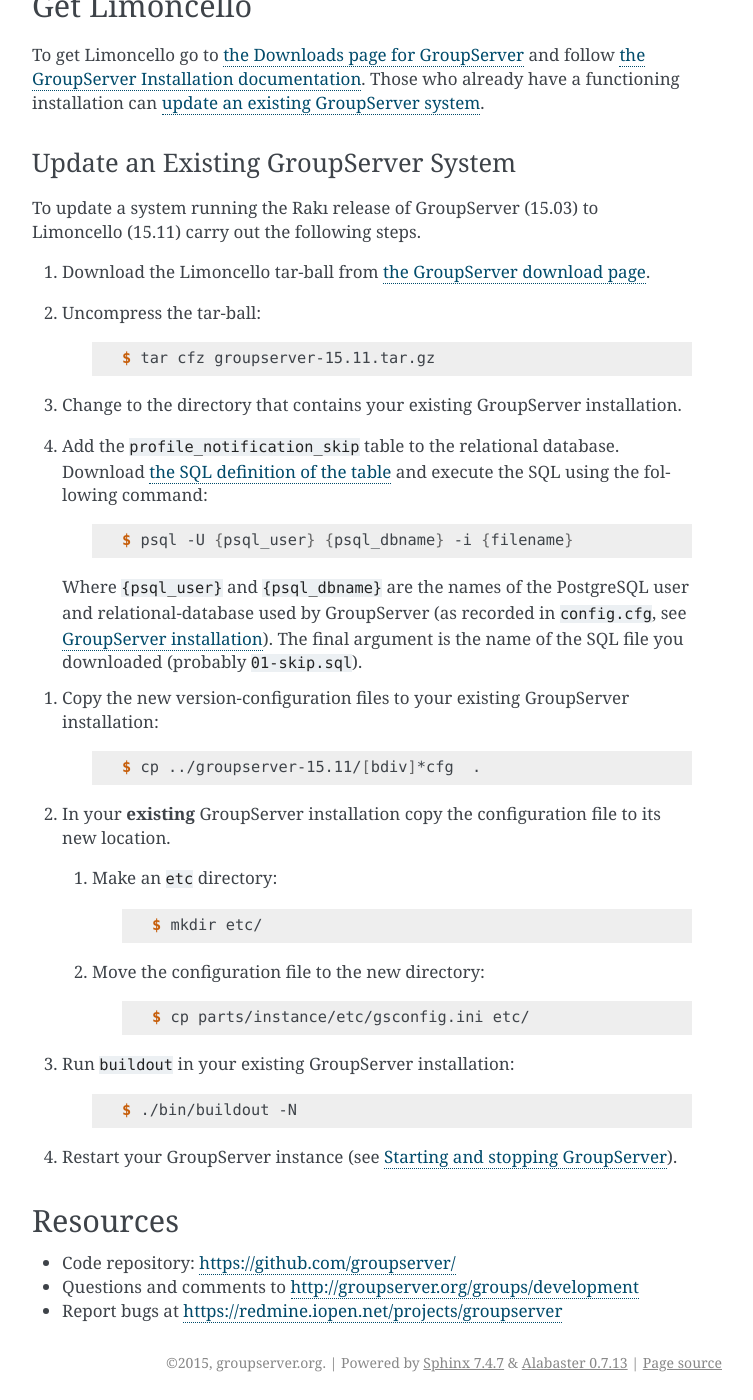
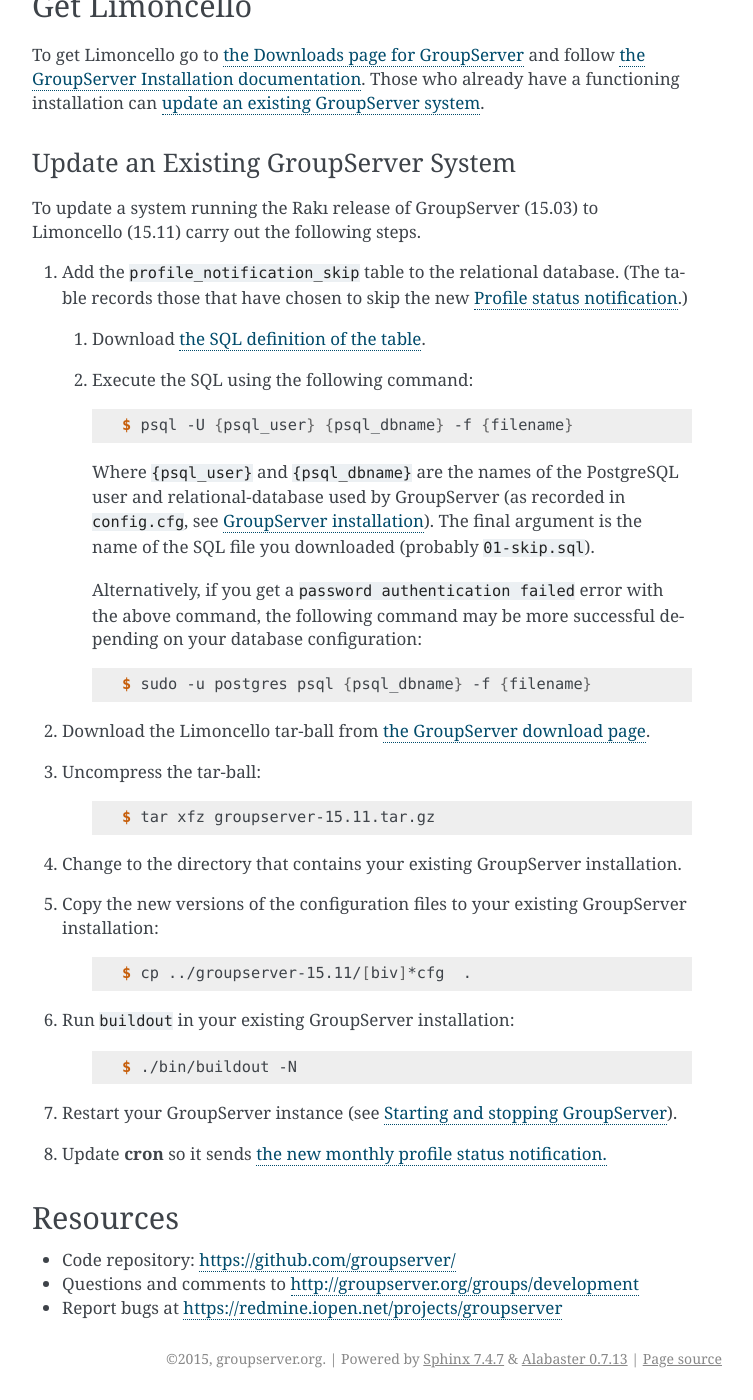
Before and after one commit to groupserver/buildout, a Sphinx documentation site: the page built from docs/release-notes-1511.rst, in a window 1280 px wide and 1400 px high, scrolled down 5773 px. Shown: the whole window, without its empty margins (388-1141 px from the left). Built offline with Sphinx 7.4.7, drawn with Linux system fonts in a browser that asks for light colours.

Commit message:
Updating how to upgrade a site

```diff
--- a/docs/cron.rst
+++ b/docs/cron.rst
@@ -62,6 +62,8 @@
 .. _the documentation for the senddigest command:
    https://groupserver.readthedocs.org/projects/gsgroupmessagestopicdigestsend/en/latest/command.html
 
+.. _profile status:
+
 ----------------------
 Monthly profile status
 ----------------------
--- a/docs/release-notes-1511.rst
+++ b/docs/release-notes-1511.rst
@@ -352,6 +352,38 @@
 To update a system running the Rakı release of GroupServer
 (15.03) to Limoncello (15.11) carry out the following steps.
 
+#.  Add the ``profile_notification_skip`` table to the relational
+    database. (The table records those that have chosen to skip
+    the new `Profile status notification`_.)
+
+    #.  Download `the SQL definition of the table`_.
+
+    #.  Execute the SQL using the following command:
+
+        ::
+
+          $ psql -U {psql_user} {psql_dbname} -f {filename}
+
+        Where ``{psql_user}`` and ``{psql_dbname}`` are the names
+        of the PostgreSQL user and relational-database used by
+        GroupServer (as recorded in :file:`config.cfg`, see
+        :doc:`groupserver-install`). The final argument is the
+        name of the SQL file you downloaded (probably
+        :file:`01-skip.sql`).
+
+        Alternatively, if you get a ``password authentication
+        failed`` error with the above command, the following
+        command may be more successful depending on your database
+        configuration:
+
+        ::
+
+           $ sudo -u postgres psql {psql_dbname} -f {filename}
+
+
+    .. Use Alembic?
+    .. https://alembic.readthedocs.org/en/latest/
+
 #.  Download the Limoncello tar-ball from `the GroupServer
     download page <http://groupserver.org/downloads>`_.
 
@@ -359,50 +391,17 @@
 
       ::
 
-        $ tar cfz groupserver-15.11.tar.gz
+        $ tar xfz groupserver-15.11.tar.gz
 
 #.  Change to the directory that contains your existing
     GroupServer installation.
 
-#.  Add the ``profile_notification_skip`` table to the relational
-    database. Download `the SQL definition of the table`_ and
-    execute the SQL using the following command:
+#.  Copy the new versions of the configuration files to your
+    existing GroupServer installation:
 
       ::
 
-        $ psql -U {psql_user} {psql_dbname} -i {filename}
-
-    Where ``{psql_user}`` and ``{psql_dbname}`` are the names of
-    the PostgreSQL user and relational-database used by
-    GroupServer (as recorded in :file:`config.cfg`, see
-    :doc:`groupserver-install`). The final argument is the name
-    of the SQL file you downloaded (probably
-    :file:`01-skip.sql`).
-
-.. Use Alembic?
-.. https://alembic.readthedocs.org/en/latest/
-
-#.  Copy the new version-configuration files to your existing
-    GroupServer installation:
-
-      ::
-
-        $ cp ../groupserver-15.11/[bdiv]*cfg  .
-
-#.  In your **existing** GroupServer installation copy the
-    configuration file to its new location.
-
-    #.  Make an ``etc`` directory:
-
-          ::
-
-            $ mkdir etc/
-
-    #.  Move the configuration file to the new directory:
-
-          ::
-
-            $ cp parts/instance/etc/gsconfig.ini etc/
+        $ cp ../groupserver-15.11/[biv]*cfg  .
 
 #.  Run ``buildout`` in your existing GroupServer installation:
 
@@ -412,6 +411,9 @@
 
 #.  Restart your GroupServer instance (see
     :doc:`groupserver-start`).
+
+#.  Update :command:`cron` so it sends :ref:`the new monthly
+    profile status notification. <profile status>`
 
 .. _the SQL definition of the table:
   https://raw.githubusercontent.com/groupserver/gs.profile.status.base/master/gs/profile/status/base/sql/01-skip.sql
```
